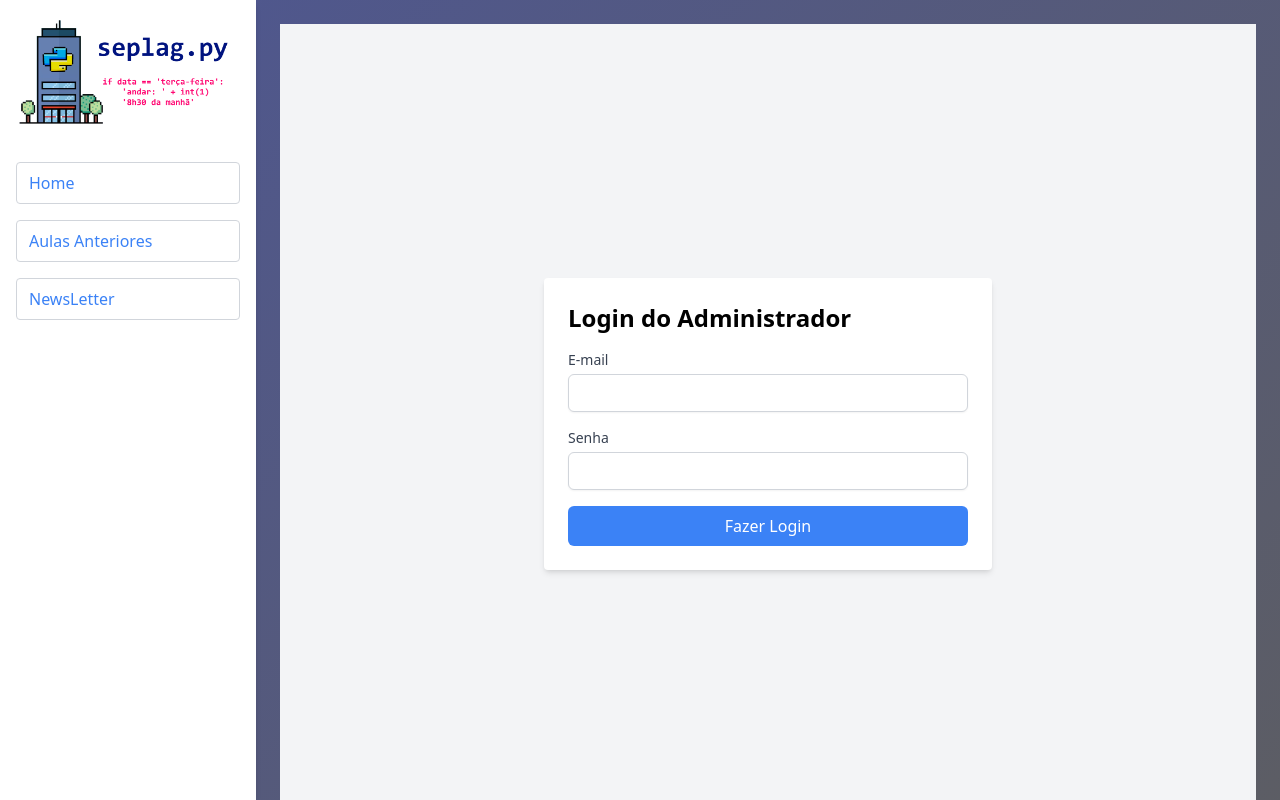
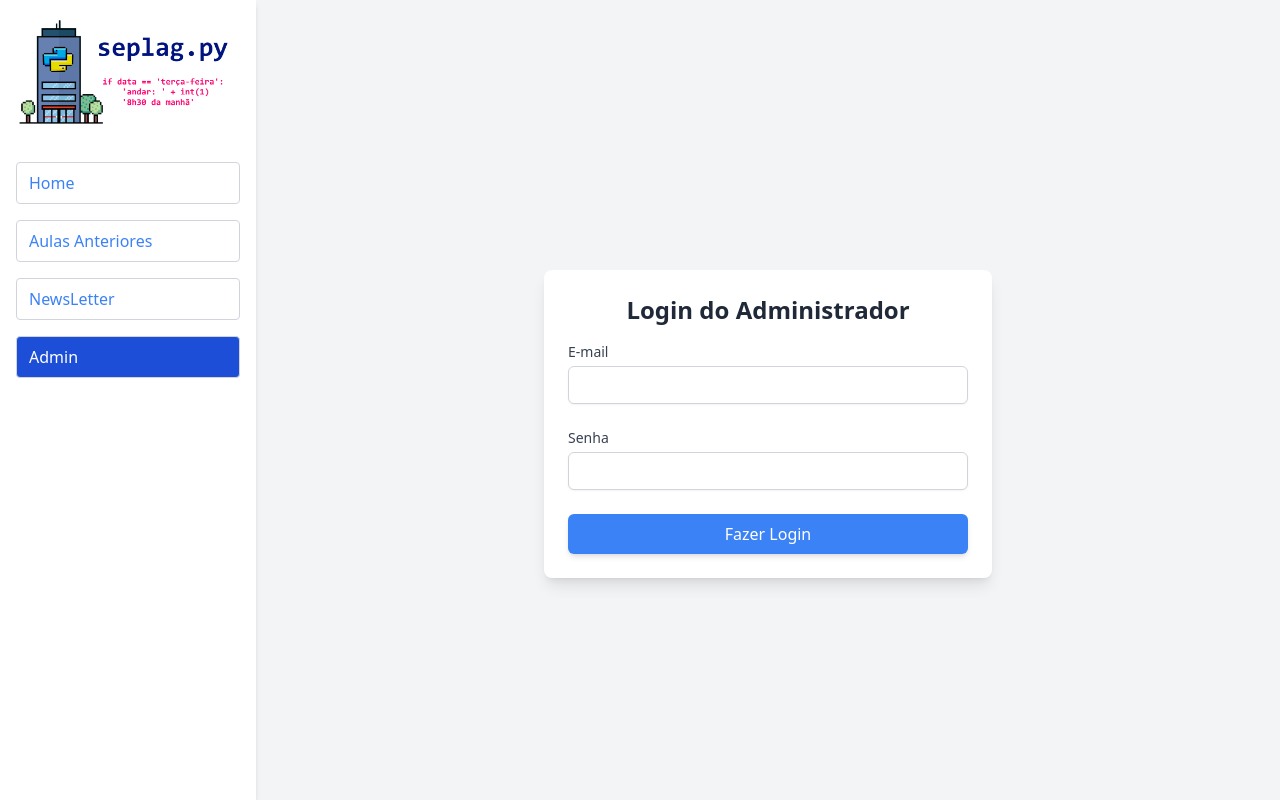
Before and after one commit to DadosGovPE/seplag.py, a React (Vite) app in the folder web/: page /admin in a window 1280 px wide. Built offline with nearby package versions, Linux system fonts and the light colour scheme.

Commit message:
login admin: finished

```diff
--- a/web/src/App.tsx
+++ b/web/src/App.tsx
@@ -5,11 +5,12 @@ import Aulas_anteriores from './pages/aulas_anteriores/aulas_anteriores';
 import Admin_login from './pages/admin/admin-login/admin-login';
 import Admin_aulas from './pages/admin/admin-aulas/admin-aulas';
 import Admin_agendamento from './pages/admin/admin-agendamento/admin-agendamento';
-
+import { AuthProvider } from './hooks/AuthContext';
 
 const App = () => {
   return (
     <Router>
+      <AuthProvider>
         <Layout>
           <Routes>
             <Route path="/newsletter" element={<NewsLetter />} />
@@ -19,6 +20,8 @@ const App = () => {
             <Route path="/admin-agendamento" element={<Admin_agendamento />} />
           </Routes>
         </Layout>
+      </AuthProvider>
+
     </Router>
   );
 };
--- a/web/src/Layout/Layout.tsx
+++ b/web/src/Layout/Layout.tsx
@@ -1,32 +1,35 @@
 import { Link, useLocation } from 'react-router-dom';
 import '../styles.css';
-
+import { useAuth } from '../hooks/AuthContext'; // Importando o hook do contexto de autenticação
 
 const Layout = ({ children }: { children: React.ReactNode }) => {
   const location = useLocation();
+  const { signed, signOut } = useAuth();
+
   const links = [
     { name: 'Home', link: '/' },
     { name: 'Aulas Anteriores', link: '/aulas-anteriores' },
     { name: 'NewsLetter', link: '/newsletter' },
+    ...(signed
+      ? [{ name: 'Agendamento', link: '/admin-agendamento', admin: true }]
+      : [{ name: 'Admin', link: '/admin' }]),
   ];
 
   return (
     <div className="relative flex h-screen bg-gray-100 overflow-hidden">
-      <div className="background-gradient absolute inset-0"></div>
-      <div className="background-overlay"></div>
-
-      <aside className="w-64 bg-white shadow-md relative z-10">
-        <img src="logo.png" className='p-4' alt="Logo" />
+      <aside className="w-64 bg-white shadow-md relative z-10 flex flex-col justify-between">
+        <div>
+          <img src="logo.png" className="p-4" alt="Logo" />
           <div className="p-4">
             <ul className="space-y-4">
-            {links.map(({ name, link }) => (
+              {links.map(({ name, link, admin }) => (
                 <li key={link}>
                   <Link
                     className={`block text-blue-500 px-3 py-2 rounded transition-colors duration-300 border border-gray-300 ${
                       location.pathname === link
                         ? 'bg-blue-700 text-white border-blue-500'
                         : 'hover:bg-blue-700 hover:text-white'
-                  }`}
+                    } ${admin ? 'bg-yellow-200' : ''}`} // Adiciona classe de fundo diferente para o link de admin
                     to={link}
                   >
                     {name}
@@ -35,11 +38,20 @@ const Layout = ({ children }: { children: React.ReactNode }) => {
               ))}
             </ul>
           </div>
+        </div>
+        {signed && (
+          <div className="p-4">
+            <button
+              onClick={signOut}
+              className="w-full bg-red-500 text-white px-4 py-2 rounded-md shadow-md hover:bg-red-600 transition-colors duration-300"
+            >
+              Logout
+            </button>
+          </div>
+        )}
       </aside>
 
-      <main className="flex-1 p-6 relative z-10">
-        {children}
-      </main>
+      <main className="flex-1 p-6 relative z-10">{children}</main>
     </div>
   );
 };
--- /dev/null
+++ b/web/src/hooks/AuthContext.tsx
@@ -0,0 +1,68 @@
+// AuthContext.tsx
+import React, { createContext, useContext, useState, ReactNode, useEffect } from 'react';
+import { api } from '../service/api';
+
+interface AuthContextType {
+  user: any; // Ajuste conforme necessário
+  signed: boolean;
+  signIn: (email: string, password: string) => Promise<void>;
+  signOut: () => void;
+  token: string | null;
+}
+
+const AuthContext = createContext<AuthContextType | undefined>(undefined);
+
+export const AuthProvider = ({ children }: { children: ReactNode }) => {
+  const [user, setUser] = useState<any>(null);
+  const [token, setToken] = useState<string | null>(null);
+
+  useEffect(() => {
+    const savedUser = localStorage.getItem("@Auth:user");
+    const savedToken = localStorage.getItem("@Auth:token");
+
+    if (savedUser && savedToken) {
+      setUser(JSON.parse(savedUser));
+      setToken(savedToken);
+      api.defaults.headers.common["Authorization"] = `Bearer ${savedToken}`;
+    }
+  }, []);
+
+  const signIn = async (email: string, password: string) => {
+    try {
+      const response = await api.post('/admin-login', { email, password });
+      if (response.data.error) {
+        alert(response.data.error);
+      } else {
+        setUser(response.data.user);
+        setToken(response.data.token);
+        api.defaults.headers.common["Authorization"] = `Bearer ${response.data.token}`;
+        localStorage.setItem("@Auth:token", response.data.token);
+        localStorage.setItem("@Auth:user", JSON.stringify(response.data.user));
+      }
+    } catch (error) {
+      console.error("Login failed:", error);
+    }
+  };
+
+  const signOut = () => {
+    setUser(null);
+    setToken(null);
+    localStorage.removeItem("@Auth:token");
+    localStorage.removeItem("@Auth:user");
+    delete api.defaults.headers.common["Authorization"];
+  };
+
+  return (
+    <AuthContext.Provider value={{ user, signed: !!user, signIn, signOut, token }}>
+      {children}
+    </AuthContext.Provider>
+  );
+};
+
+export const useAuth = () => {
+  const context = useContext(AuthContext);
+  if (context === undefined) {
+    throw new Error('useAuth must be used within an AuthProvider');
+  }
+  return context;
+};
--- a/web/src/main.tsx
+++ b/web/src/main.tsx
@@ -1,11 +1,13 @@
-// main.tsx
 import './index.css';
 import React from 'react';
 import ReactDOM from 'react-dom/client';
 import App from './App';
+import { AuthProvider } from './hooks/AuthContext';
 
 ReactDOM.createRoot(document.getElementById('root') as HTMLElement).render(
   <React.StrictMode>
-    <App />
+    <AuthProvider>
+      <App />
+    </AuthProvider>
   </React.StrictMode>
 );
--- a/web/src/pages/admin/admin-login/admin-login.tsx
+++ b/web/src/pages/admin/admin-login/admin-login.tsx
@@ -1,38 +1,23 @@
-import { useState } from 'react';
+// AdminLogin.tsx
+import React, { useState } from 'react';
+import { useAuth } from '../../../hooks/AuthContext';
 
-export default function Admin_login() {
+const AdminLogin = () => {
+  const { signIn } = useAuth();
   const [email, setEmail] = useState('');
   const [password, setPassword] = useState('');
-  const [message, setMessage] = useState('');
 
-  const handleSubmit = async (e: React.FormEvent<HTMLFormElement>) => {
+  const handleSubmit = async (e: React.FormEvent) => {
     e.preventDefault();
-
-    try {
-      const response = await fetch('http://localhost:3000/admin-login', {
-        method: 'POST',
-        headers: {
-          'Content-Type': 'application/json',
-        },
-        body: JSON.stringify({ email, password }),
-      });
-
-      if (response.ok) {
-        setMessage('Login bem-sucedido!');
-      } else {
-        setMessage('Erro ao fazer login. Verifique suas credenciais.');
-      }
-    } catch (error) {
-      setMessage('Ocorreu um erro ao tentar fazer login.');
-    }
+    await signIn(email, password);
   };
 
   return (
     <div className="flex items-center justify-center min-h-screen bg-gray-100">
-      <div className="max-w-md w-full p-6 bg-white shadow-md rounded">
-        <h2 className="text-2xl font-bold mb-4">Login do Administrador</h2>
-        {message && <p className="mb-4 text-red-500">{message}</p>}
-        <form onSubmit={handleSubmit} className="space-y-4">
+    <div className="max-w-md w-full p-6 bg-white shadow-lg rounded-lg">
+      <h2 className="text-2xl font-bold mb-4 text-center text-gray-800">Login do Administrador</h2>
+      {onmessage && <p className="mb-4 text-center text-red-500">{onmessage}</p>}
+      <form onSubmit={handleSubmit} className="space-y-6">
         <div>
           <label htmlFor="email" className="block text-sm font-medium text-gray-700">E-mail</label>
           <input
@@ -41,7 +26,7 @@ export default function Admin_login() {
             value={email}
             onChange={(e) => setEmail(e.target.value)}
             required
-              className="mt-1 block w-full px-3 py-2 border border-gray-300 rounded-md shadow-sm focus:outline-none focus:ring-1 focus:ring-blue-500 sm:text-sm"
+            className="mt-1 block w-full px-3 py-2 border border-gray-300 rounded-md shadow-sm focus:outline-none focus:ring-2 focus:ring-blue-500 focus:border-blue-500 sm:text-sm"
           />
         </div>
         <div>
@@ -52,12 +37,12 @@ export default function Admin_login() {
             value={password}
             onChange={(e) => setPassword(e.target.value)}
             required
-              className="mt-1 block w-full px-3 py-2 border border-gray-300 rounded-md shadow-sm focus:outline-none focus:ring-1 focus:ring-blue-500 sm:text-sm"
+            className="mt-1 block w-full px-3 py-2 border border-gray-300 rounded-md shadow-sm focus:outline-none focus:ring-2 focus:ring-blue-500 focus:border-blue-500 sm:text-sm"
           />
         </div>
         <button
           type="submit"
-            className="w-full bg-blue-500 text-white px-4 py-2 rounded-md hover:bg-blue-600 transition-colors duration-300"
+          className="w-full bg-blue-500 text-white px-4 py-2 rounded-md shadow-md hover:bg-blue-600 transition-colors duration-300"
         >
           Fazer Login
         </button>
@@ -65,4 +50,6 @@ export default function Admin_login() {
     </div>
   </div>
   );
-}
+};
+
+export default AdminLogin;
--- /dev/null
+++ b/web/src/service/api.ts
@@ -0,0 +1,5 @@
+import axios from "axios";
+
+export const api = axios.create({
+  baseURL: "http://localhost:3000",
+});
```
Also changed, not shown: 1 other file (tests, documents, lock files or other folders). Lines whose indentation alone changed are shown as unchanged.
